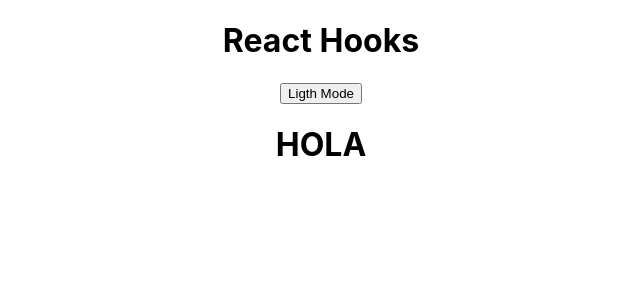
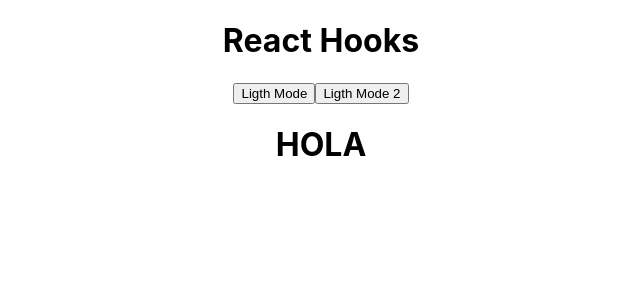
Before and after one commit to wolftrax5/react-hooks-practice, a React (Create React App) app: page / in a window 1280 px wide. Shown: the top 300 px of the page, without its empty margins (319-959 px from the left). Built offline with nearby package versions, Linux system fonts and the light colour scheme.

Commit message:
Add 2 ways to handler

```diff
--- a/src/components/Header/index.js
+++ b/src/components/Header/index.js
@@ -11,6 +11,7 @@
         <div className='Header'>
             <h1>React Hooks</h1>
             <button type='button' onClick={handleClick}>{darkmode ? 'Dark Mode' : 'Ligth Mode'}</button>
+            <button type='button' onClick={()=> setDarckMode(!darkmode)}>{darkmode ? 'Dark Mode 2' : 'Ligth Mode 2'}</button>
         </div>
     );
 }
```
